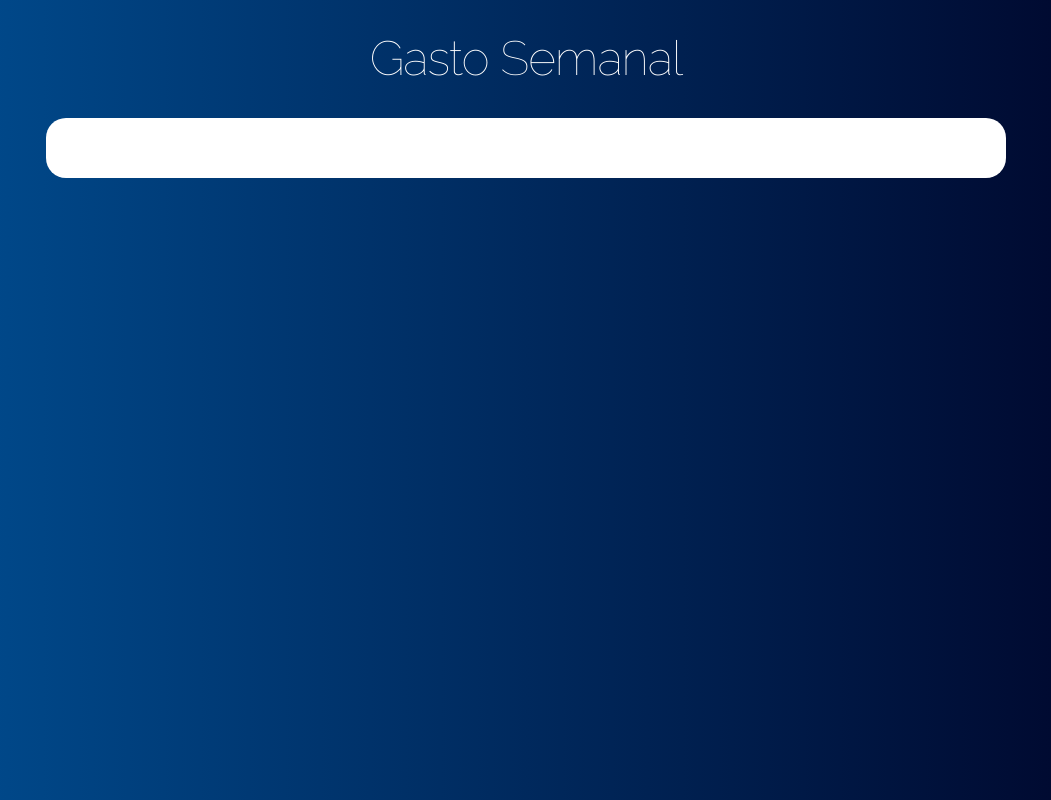
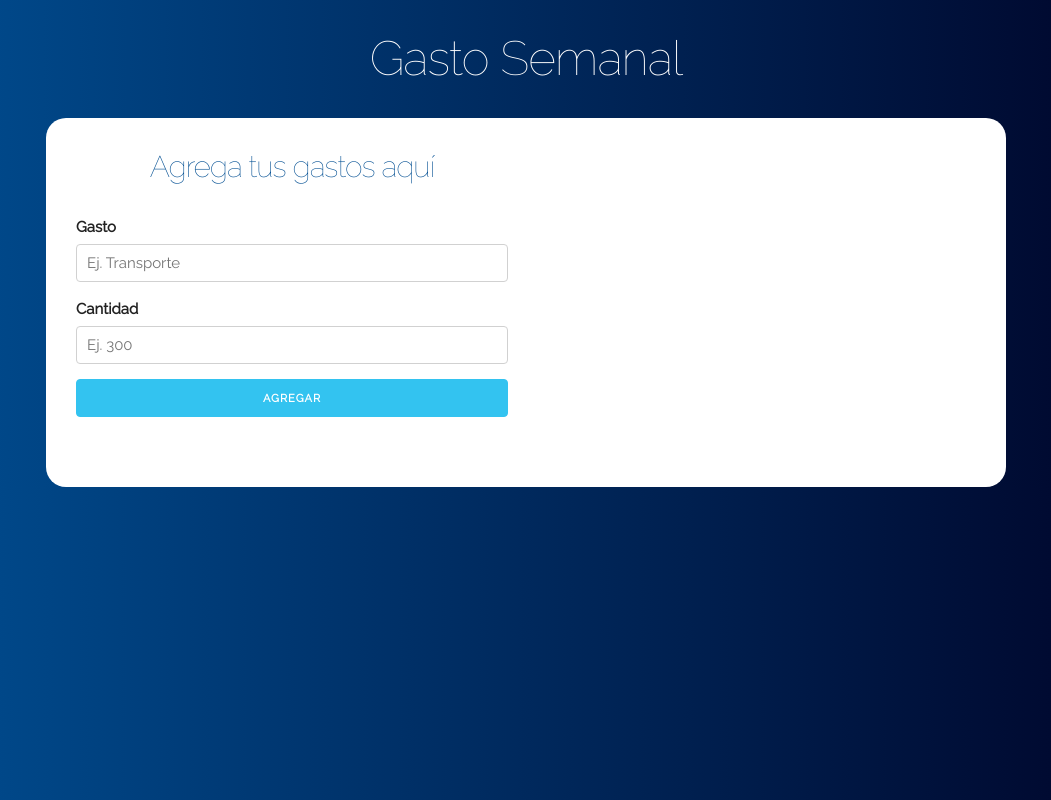
Before and after one commit to SalahAdDin/React16Redux10Projects, a React (Create React App) app in the folder gastosemanal/: page / in a window 1280 px wide. Shown: the whole page, without its empty margins (114-1165 px from the left). Built offline with nearby package versions, Linux system fonts and the light colour scheme.

Commit message:
[gastosemana] :sunny: Creating the form.

```diff
--- a/gastosemanal/src/components/App.js
+++ b/gastosemanal/src/components/App.js
@@ -2,6 +2,7 @@
 import logo from '../logo.svg';
 import '../css/App.css';
 import Header from './Header';
+import Form from './Form';
 
 class App extends Component {
   render() {
@@ -10,7 +11,9 @@
       <Header title='Gasto Semanal'/>
         <div className="contenido-principal contenido">
           <div className="row">
-            <div className="one-half column"></div>
+            <div className="one-half column">
+              <Form/>
+            </div>
             <div className="one-half column"></div>
           </div>
         </div>
--- /dev/null
+++ b/gastosemanal/src/components/Form.js
@@ -0,0 +1,22 @@
+import React, { Component } from 'react'
+
+class Form extends Component {
+  render() {
+    return (
+      <form>
+          <h2>Agrega tus gastos aquí</h2>
+          <div className="campos">
+            <label>Gasto</label>
+            <input className="u-full-width" type="text" placeholder="Ej. Transporte"/>
+          </div>
+          <div className="campos">
+            <label>Cantidad</label>
+            <input className="u-full-width" type="text" placeholder="Ej. 300"/>
+          </div>
+          <input className="button-primary u-full-width" type="submit" value="Agregar" />
+      </form>
+    )
+  }
+}
+
+export default Form;
```
